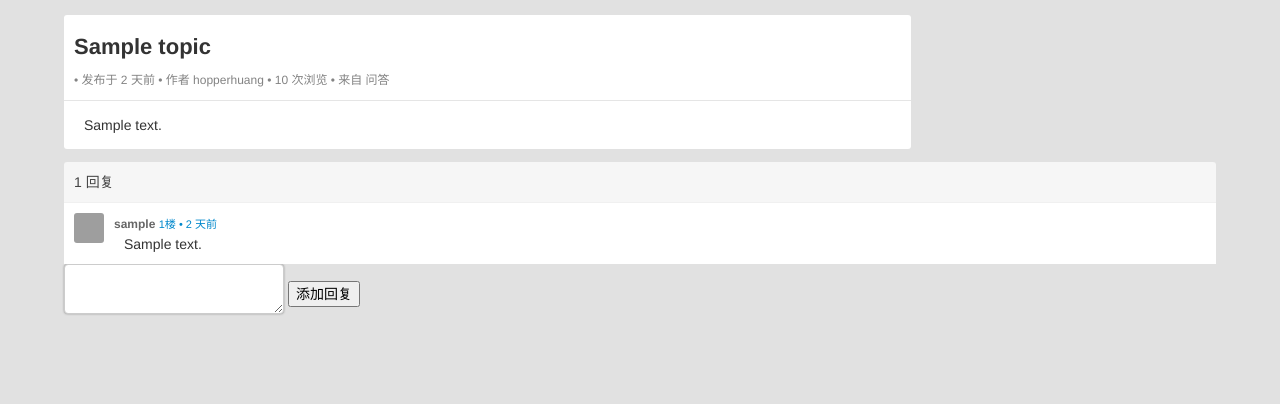
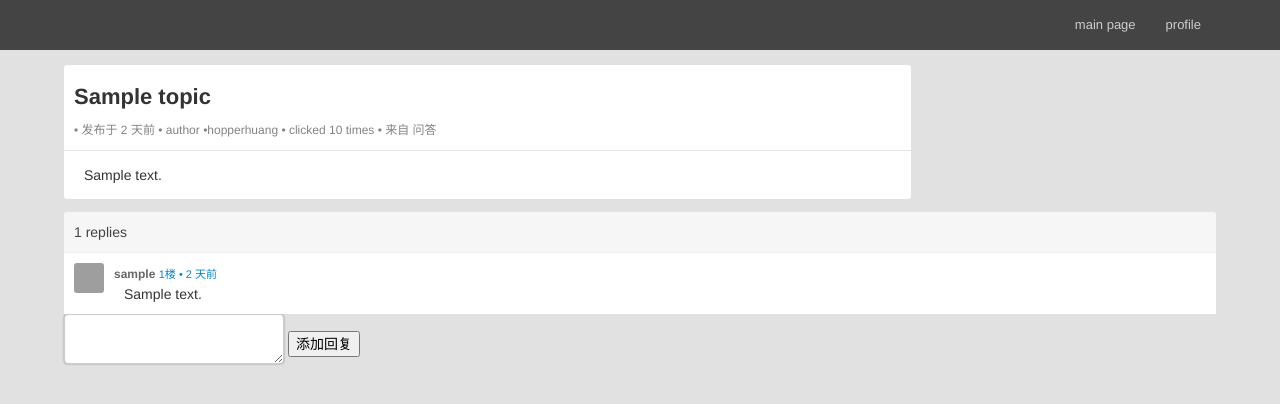
Before and after one commit to xuchengyun/BBS-Flask, a Flask app: template templates/topic/detail.html in a window 1280 px wide. Shown: the top 404 px of the page. Run offline with Flask 2, Linux system fonts and the light colour scheme; the template is opened without the code that fills it: most values are stand-ins (such as "Sample title", 1, 10 or a date in 2020); parts of the project's set-up code (start-up, migrations or seed data) failed here and were passed over; some libraries are stand-ins or nearby versions; grey boxes are pictures that could not be loaded.

Commit message:
improve a little

```diff
--- a/templates/index.html
+++ b/templates/index.html
@@ -21,7 +21,6 @@
     <div class='navbar-inner'>
         <div class='container'>
             <ul class='nav pull-right'>
-        <li><a href='/'>main page</a></li>
         <li><a href='/signup'>sign up</a></li>
         <li><a href='/signin'>log in</a></li>
 
@@ -40,7 +39,7 @@
             <div class="header">
                 <a href="/topic"
                    class="topic-tab current-tab">
-                    全部
+                    all
                 </a>
 
                 {% for b in bs %}
@@ -64,7 +63,7 @@
                             </a>
                             <span>{{ t.replies() | count }} / {{ t.views }}</span>
                             <a class="topic_title" href="{{ url_for('topic.delete', id=t.id, token=token) }}">
-                                删除
+                                delete
                             </a>
 
                         </div>
--- a/templates/profile.html
+++ b/templates/profile.html
@@ -5,7 +5,7 @@
     <title>profile</title>
 </head>
 <body>
-    <h1>用户资料页面</h1>
+    <h1>user profile</h1>
     <div>
         {{ user.id }}
     </div>
@@ -16,7 +16,7 @@
         {{ user.password }}
     </div>
     <title>Upload new File</title>
-    <h1>Upload new File</h1>
+    <h1>Upload profile picture</h1>
     <form method=post action={{ url_for(".add_img") }} enctype=multipart/form-data>
       <p><input type=file name=file>
          <input type=submit value=Upload>
--- a/templates/topic/detail.html
+++ b/templates/topic/detail.html
@@ -14,6 +14,21 @@
     <script src="/static/lib/editor/ext.js"></script>
 </head>
 <body>
+<div class='navbar'>
+    <div class='navbar-inner'>
+        <div class='container'>
+            <ul class='nav pull-right'>
+        <li><a href='/topic'>main page</a></li>
+        <li><a href='/profile'>profile</a></li>
+      </ul>
+      <a class="btn btn-navbar" id="responsive-sidebar-trigger">
+        <span class="icon-bar"></span>
+        <span class="icon-bar"></span>
+        <span class="icon-bar"></span>
+      </a>
+    </div>
+  </div>
+</div>
 <div id="main">
     <div id="content">
         <div class='panel'>
@@ -26,11 +41,11 @@
                 发布于 2 天前
             </span>
                     <span>
-                作者
-                <a href="/user/hopperhuang">hopperhuang</a>
+                author
+                        <span>hopperhuang</span>
         	</span>
                     <span>
-          	    {{ topic.views }} 次浏览
+          	    clicked {{ topic.views }} times
         	</span>
                     <span>
                 来自 问答
@@ -52,7 +67,7 @@
         <div class='header'>
             <span class='col_fade'>
                 <!-- 过滤器 -->
-                {{ topic.replies() | count }} 回复
+                {{ topic.replies() | count }} replies
             </span>
         </div>
         {% for r in topic.replies() %}
--- a/wsgi.py
+++ b/wsgi.py
@@ -15,7 +15,9 @@ ln -s /var/www/bbs/bbs.conf /etc/supervisor/conf.d/bbs.conf
 
 ln -s /var/www/bbs/bbs.nginx /etc/nginx/sites-enabled/bbs
 
+ln -s /var/www/bbs/mongod.conf /etc/supervisor/conf.d/mongo.conf
 
+ln -s /var/www/bbs/redis-server.conf /etc/supervisor/conf.d/redis.conf
 
 ➜  ~ cat /etc/supervisor/conf.d/bbs.conf
 
@@ -30,5 +32,5 @@ autorestart=true
 
 /usr/local/bin/gunicorn wsgi
 --bind 0.0.0.0:2001
---pid /tmp/飙泪og.pid
+--pid /tmp/blog.pid
 """
```
Also changed, not shown: models/user.py (+0 -50 lines), routes/index.py (+5 -4 lines), templates/topic/index.html (+11 -4 lines), templates/topic/new.html (+20 -5 lines).
